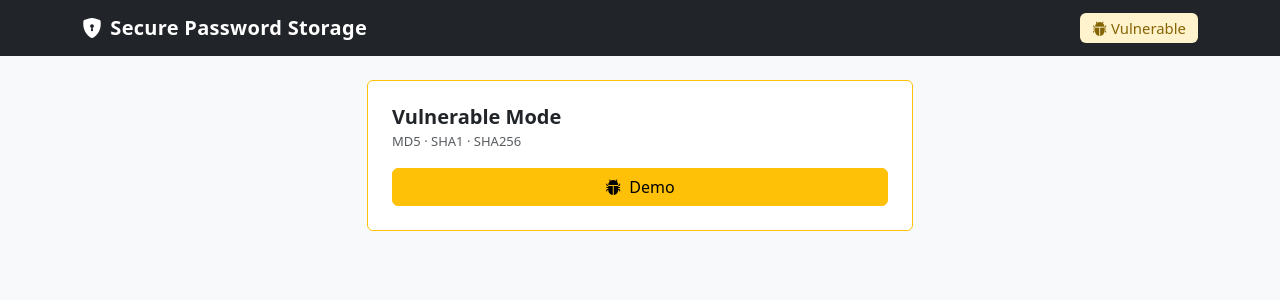
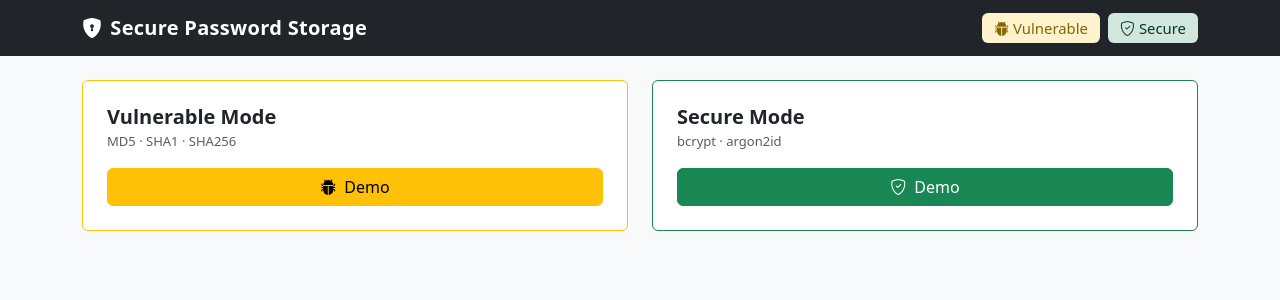
Before and after one commit to Tachibana11111/password_security_demo, a Flask app: page / in a window 1280 px wide. Shown: the top 300 px of the page. Run offline with Flask 3, Linux system fonts and the light colour scheme.

Commit message:
feat: update navbar and homepage to include secure mode entry

```diff
--- a/templates/base.html
+++ b/templates/base.html
@@ -10,6 +10,7 @@
     body          { background: #f8f9fa; font-size: 0.93rem; }
     .navbar-brand { font-weight: 600; letter-spacing: .3px; }
     .nav-pill-vuln  { background: #fff3cd; color: #856404 !important; border-radius: 6px; padding: 4px 12px !important; }
+    .nav-pill-secure{ background: #d1e7dd; color: #0a3622 !important; border-radius: 6px; padding: 4px 12px !important; }
     .hash-mono    { font-family: monospace; font-size: 0.78rem; word-break: break-all; color: #555; }
     .badge-algo   { font-size: 0.7rem; font-weight: 500; }
     .table th     { font-size: 0.8rem; font-weight: 600; text-transform: uppercase;
@@ -31,6 +32,11 @@
             <i class="bi bi-bug-fill me-1"></i>Vulnerable
           </a>
         </li>
+        <li class="nav-item">
+          <a class="nav-link nav-pill-secure" href="/secure">
+            <i class="bi bi-shield-check me-1"></i>Secure
+          </a>
+        </li>
       </ul>
     </div>
   </div>
@@ -46,8 +52,10 @@
       {% endfor %}
     {% endif %}
   {% endwith %}
+
   {% block content %}{% endblock %}
 </div>
+
 <script src="https://cdn.jsdelivr.net/npm/bootstrap@5.3.3/dist/js/bootstrap.bundle.min.js"></script>
 {% block scripts %}{% endblock %}
 </body>
--- a/templates/index.html
+++ b/templates/index.html
@@ -21,5 +21,21 @@
     </div>
   </div>
 
+  <div class="col-md-6">
+    <div class="card border-success h-100">
+      <div class="card-body p-4">
+        <div class="d-flex align-items-center mb-3">
+          <div>
+            <h5 class="mb-0 fw-semibold">Secure Mode</h5>
+            <small class="text-muted">bcrypt · argon2id</small>
+          </div>
+        </div>
+        <a href="/secure" class="btn btn-success w-100">
+          <i class="bi bi-shield-check me-2"></i>Demo
+        </a>
+      </div>
+    </div>
+  </div>
+
 </div>
 {% endblock %}
```
